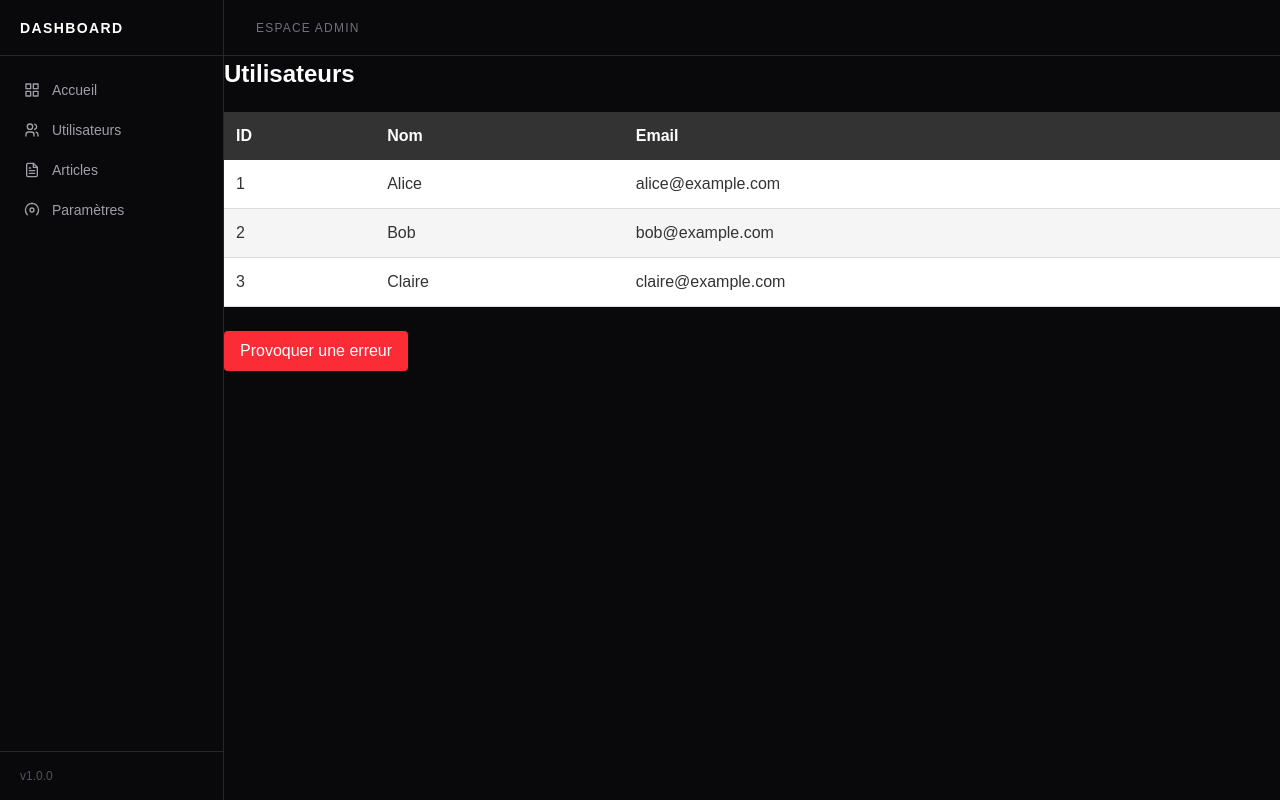
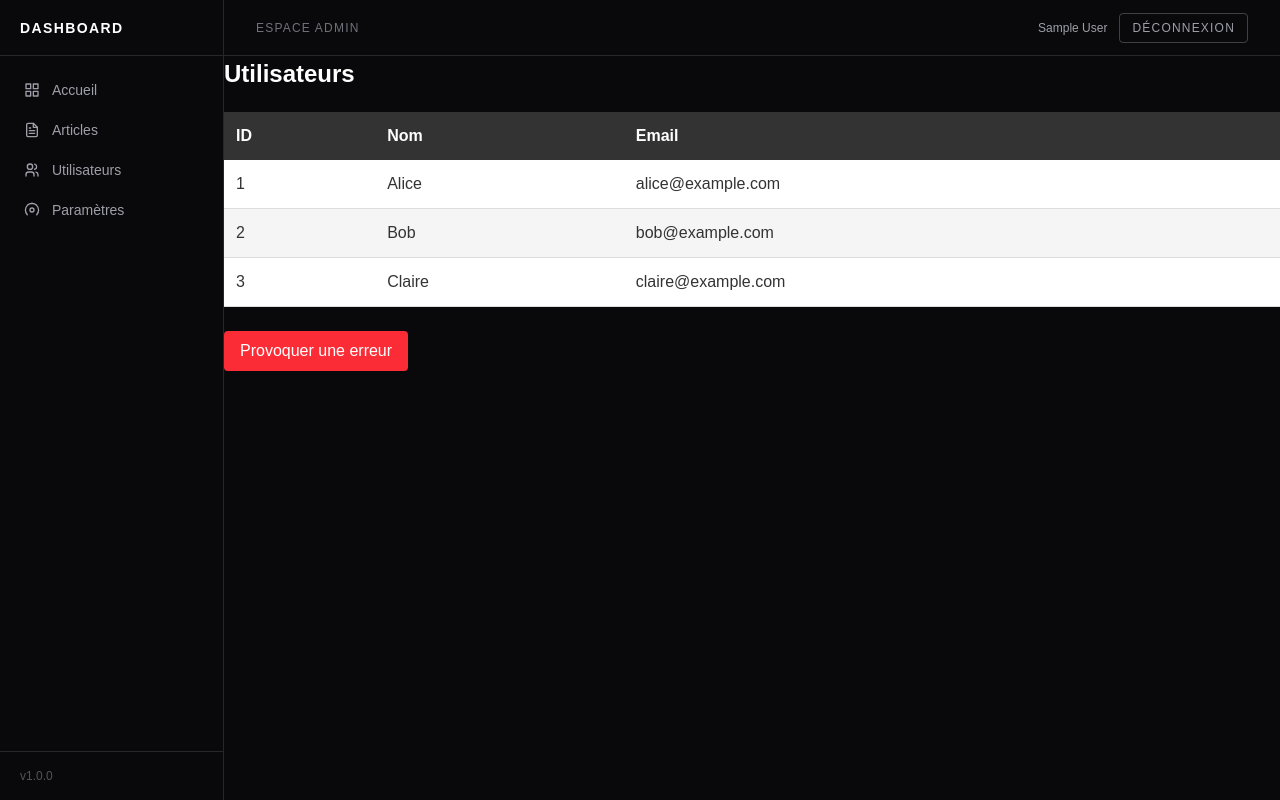
Before and after one commit to AmauryMch/devBoard, a Next.js app: page /dashboard/users in a window 1280 px wide. Built offline with nearby package versions, Linux system fonts and the light colour scheme; no server answers; sample sign-in values are in the browser's storage.

Commit message:
FEAT: redirection et page login

```diff
--- a/src/app/dashboard/layout.tsx
+++ b/src/app/dashboard/layout.tsx
@@ -1,9 +1,13 @@
+"use client"
+
 import Link from "next/link"
+import { signIn, signOut, useSession } from "next-auth/react"
 
 const navItems = [
     {
         href: "/dashboard",
         label: "Accueil",
+        requiresAuth: false,
         icon: (
             <svg width="16" height="16" viewBox="0 0 24 24" fill="none" stroke="currentColor" strokeWidth="2" strokeLinecap="round" strokeLinejoin="round">
                 <rect x="3" y="3" width="7" height="7" /><rect x="14" y="3" width="7" height="7" />
@@ -12,18 +16,9 @@ const navItems = [
         ),
     },
     {
-        href: "/dashboard/users",
-        label: "Utilisateurs",
-        icon: (
-            <svg width="16" height="16" viewBox="0 0 24 24" fill="none" stroke="currentColor" strokeWidth="2" strokeLinecap="round" strokeLinejoin="round">
-                <circle cx="9" cy="7" r="4" /><path d="M3 21v-2a4 4 0 0 1 4-4h4a4 4 0 0 1 4 4v2" />
-                <path d="M16 3.13a4 4 0 0 1 0 7.75" /><path d="M21 21v-2a4 4 0 0 0-3-3.85" />
-            </svg>
-        ),
-    },
-    {
         href: "/dashboard/articles",
         label: "Articles",
+        requiresAuth: false,
         icon: (
             <svg width="16" height="16" viewBox="0 0 24 24" fill="none" stroke="currentColor" strokeWidth="2" strokeLinecap="round" strokeLinejoin="round">
                 <path d="M14 2H6a2 2 0 0 0-2 2v16a2 2 0 0 0 2 2h12a2 2 0 0 0 2-2V8z" />
@@ -34,8 +29,20 @@ const navItems = [
         ),
     },
     {
+        href: "/dashboard/users",
+        label: "Utilisateurs",
+        requiresAuth: true,
+        icon: (
+            <svg width="16" height="16" viewBox="0 0 24 24" fill="none" stroke="currentColor" strokeWidth="2" strokeLinecap="round" strokeLinejoin="round">
+                <circle cx="9" cy="7" r="4" /><path d="M3 21v-2a4 4 0 0 1 4-4h4a4 4 0 0 1 4 4v2" />
+                <path d="M16 3.13a4 4 0 0 1 0 7.75" /><path d="M21 21v-2a4 4 0 0 0-3-3.85" />
+            </svg>
+        ),
+    },
+    {
         href: "/dashboard/parameters",
         label: "Paramètres",
+        requiresAuth: true,
         icon: (
             <svg width="16" height="16" viewBox="0 0 24 24" fill="none" stroke="currentColor" strokeWidth="2" strokeLinecap="round" strokeLinejoin="round">
                 <circle cx="12" cy="12" r="3" />
@@ -46,6 +53,10 @@ const navItems = [
 ]
 
 export default function DashboardLayout({ children }: { children: React.ReactNode }) {
+    const { data: session, status } = useSession()
+    const isAuthenticated = status === "authenticated"
+    const visibleNavItems = navItems.filter((item) => !item.requiresAuth || isAuthenticated)
+
     return (
         <div className="flex min-h-screen bg-zinc-950 text-white font-mono">
             <aside className="w-56 shrink-0 border-r border-zinc-800 flex flex-col">
@@ -55,7 +66,7 @@ export default function DashboardLayout({ children }: { children: React.ReactNod
                 </div>
 
                 <nav className="flex-1 px-3 py-4 flex flex-col gap-1">
-                    {navItems.map(({ href, label, icon }) => (
+                    {visibleNavItems.map(({ href, label, icon }) => (
                         <Link
                             key={href}
                             href={href}
@@ -74,8 +85,30 @@ export default function DashboardLayout({ children }: { children: React.ReactNod
 
             <div className="flex-1 flex flex-col">
 
-                <header className="h-14 border-b border-zinc-800 flex items-center px-8 shrink-0">
-                    <p className="text-xs text-zinc-500 tracking-widest uppercase">Espace Admin</p>
+                <header className="h-14 border-b border-zinc-800 flex items-center justify-between px-8 shrink-0">
+                    <p className="text-xs text-zinc-500 tracking-widest uppercase">
+                        {isAuthenticated ? "Espace Admin" : "Espace public"}
+                    </p>
+                    {isAuthenticated ? (
+                        <div className="flex items-center gap-3">
+                            <span className="text-xs text-zinc-400">
+                                {session.user?.name ?? session.user?.email}
+                            </span>
+                            <button
+                                onClick={() => signOut({ callbackUrl: "/dashboard" })}
+                                className="text-xs uppercase tracking-widest border border-zinc-700 px-3 py-1.5 rounded text-zinc-400 hover:text-white hover:border-zinc-500 transition-colors"
+                            >
+                                Déconnexion
+                            </button>
+                        </div>
+                    ) : (
+                        <button
+                            onClick={() => signIn("github", { callbackUrl: "/dashboard" })}
+                            className="text-xs uppercase tracking-widest border border-zinc-700 px-3 py-1.5 rounded text-zinc-400 hover:text-white hover:border-zinc-500 transition-colors"
+                        >
+                            Connexion
+                        </button>
+                    )}
                 </header>
 
                 <main className="flex-1 overflow-auto">
--- a/src/app/page.tsx
+++ b/src/app/page.tsx
@@ -1,65 +1,5 @@
-import Image from "next/image";
+import { redirect } from "next/navigation";
 
 export default function Home() {
-  return (
-    <div className="flex flex-col flex-1 items-center justify-center bg-zinc-50 font-sans dark:bg-black">
-      <main className="flex flex-1 w-full max-w-3xl flex-col items-center justify-between py-32 px-16 bg-white dark:bg-black sm:items-start">
-        <Image
-          className="dark:invert"
-          src="/next.svg"
-          alt="Next.js logo"
-          width={100}
-          height={20}
-          priority
-        />
-        <div className="flex flex-col items-center gap-6 text-center sm:items-start sm:text-left">
-          <h1 className="max-w-xs text-3xl font-semibold leading-10 tracking-tight text-black dark:text-zinc-50">
-            To get started, edit the page.tsx file.
-          </h1>
-          <p className="max-w-md text-lg leading-8 text-zinc-600 dark:text-zinc-400">
-            Looking for a starting point or more instructions? Head over to{" "}
-            <a
-              href="https://vercel.com/templates?framework=next.js&utm_source=create-next-app&utm_medium=appdir-template-tw&utm_campaign=create-next-app"
-              className="font-medium text-zinc-950 dark:text-zinc-50"
-            >
-              Templates
-            </a>{" "}
-            or the{" "}
-            <a
-              href="https://nextjs.org/learn?utm_source=create-next-app&utm_medium=appdir-template-tw&utm_campaign=create-next-app"
-              className="font-medium text-zinc-950 dark:text-zinc-50"
-            >
-              Learning
-            </a>{" "}
-            center.
-          </p>
-        </div>
-        <div className="flex flex-col gap-4 text-base font-medium sm:flex-row">
-          <a
-            className="flex h-12 w-full items-center justify-center gap-2 rounded-full bg-foreground px-5 text-background transition-colors hover:bg-[#383838] dark:hover:bg-[#ccc] md:w-[158px]"
-            href="https://vercel.com/new?utm_source=create-next-app&utm_medium=appdir-template-tw&utm_campaign=create-next-app"
-            target="_blank"
-            rel="noopener noreferrer"
-          >
-            <Image
-              className="dark:invert"
-              src="/vercel.svg"
-              alt="Vercel logomark"
-              width={16}
-              height={16}
-            />
-            Deploy Now
-          </a>
-          <a
-            className="flex h-12 w-full items-center justify-center rounded-full border border-solid border-black/[.08] px-5 transition-colors hover:border-transparent hover:bg-black/[.04] dark:border-white/[.145] dark:hover:bg-[#1a1a1a] md:w-[158px]"
-            href="https://nextjs.org/docs?utm_source=create-next-app&utm_medium=appdir-template-tw&utm_campaign=create-next-app"
-            target="_blank"
-            rel="noopener noreferrer"
-          >
-            Documentation
-          </a>
-        </div>
-      </main>
-    </div>
-  );
+  redirect("/dashboard");
 }
```
Also changed, not shown: 1 other file (tests, documents, lock files or other folders).
